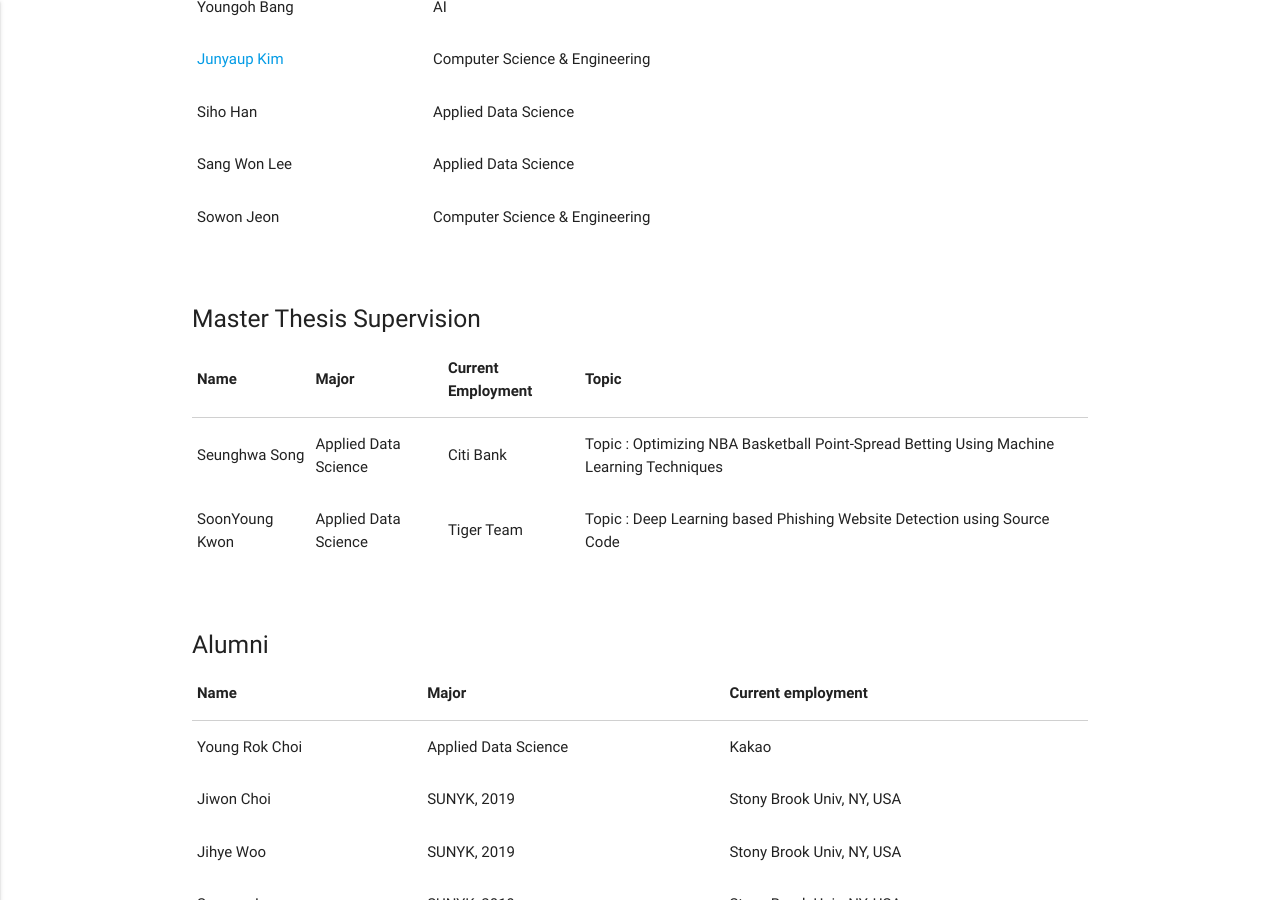
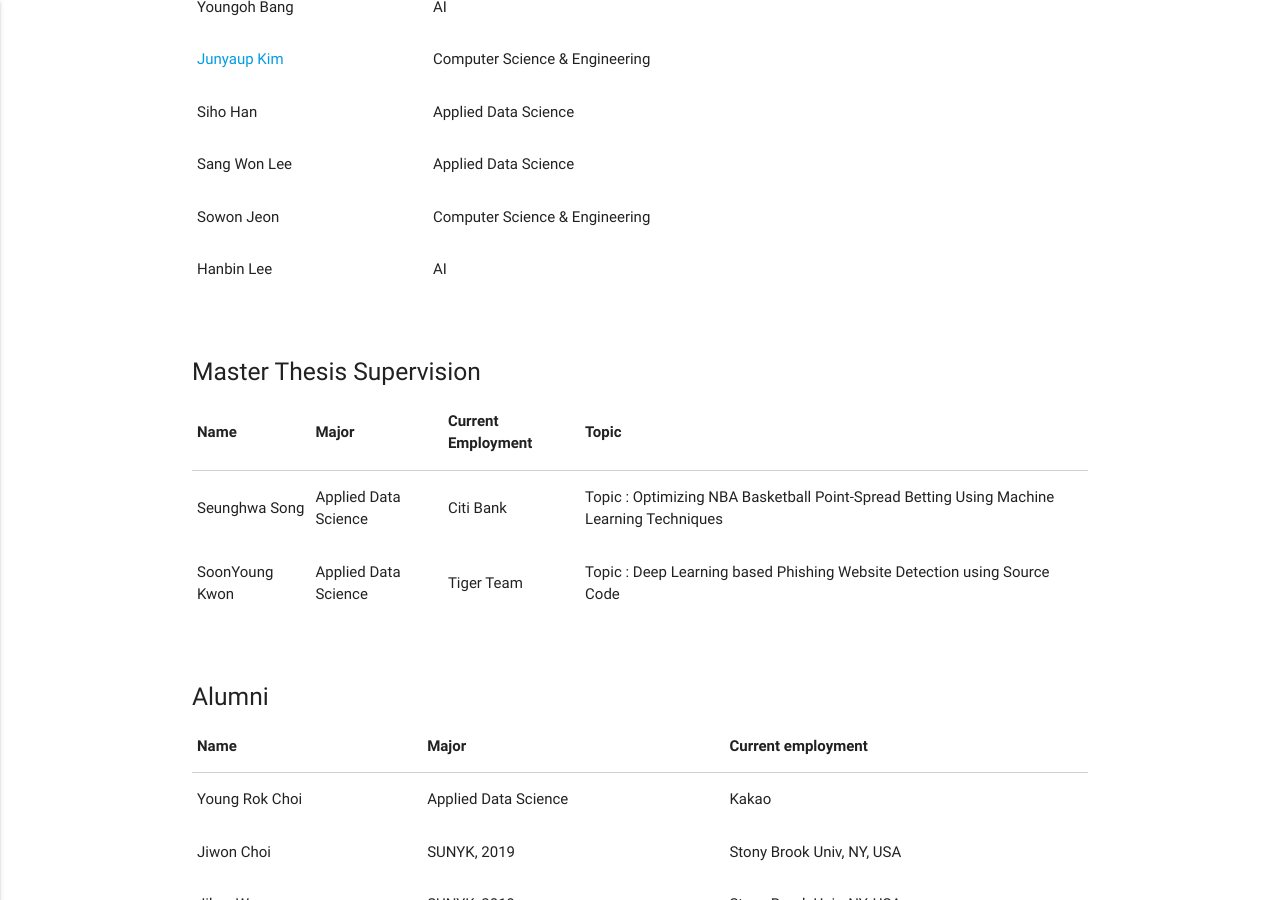
Before and after one commit to Yurim990507/DASH-Lab.github.io, a Jekyll site: the page built from example3.md, in a window 1280 px wide and 900 px high, scrolled down 876 px. Built offline with Jekyll 4.4.1, drawn with Linux system fonts in a browser that asks for light colours.

Commit message:
Update example3.md

```diff
--- a/example3.md
+++ b/example3.md
@@ -93,6 +93,11 @@ permalink: /Members/
                   <td>Computer Science & Engineering</td>
                   <td> </td>
                 </tr>
+                <tr>
+                  <td>Hanbin Lee</td>
+                  <td>AI</td>
+                  <td> </td>
+                </tr>
               </tbody>
             </table>
           </div>
```
